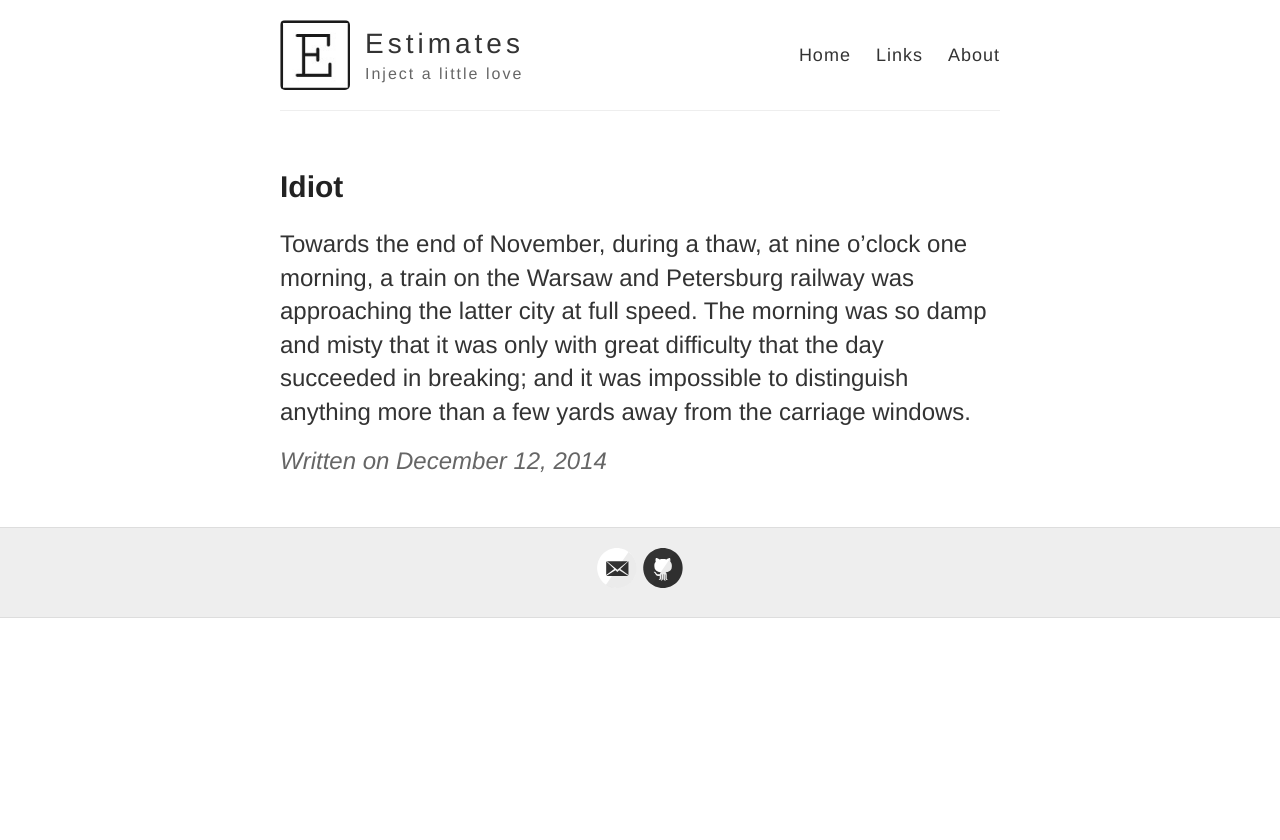
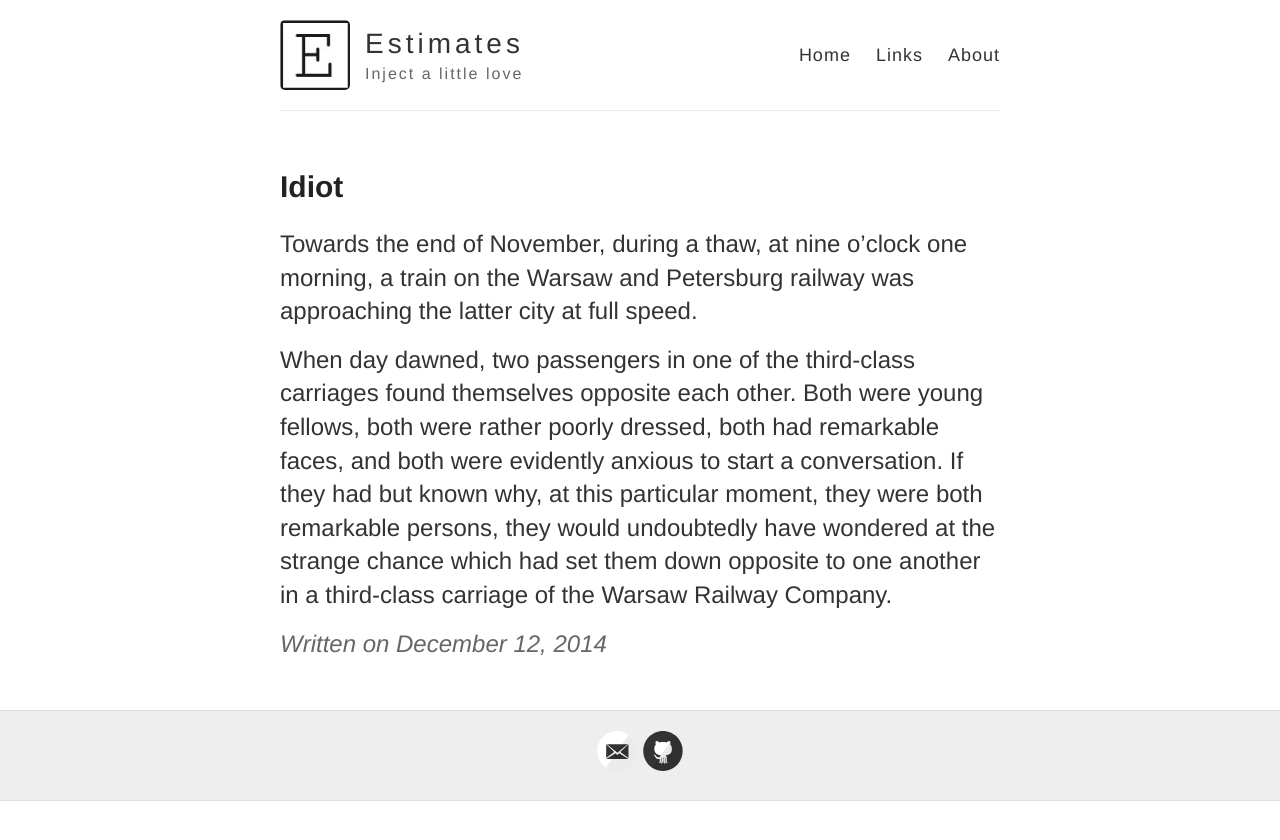
Before and after one commit to Estimates/estimates.github.io, a Jekyll site: the page built from _posts/2014-12-12-Crime.md, in a window 1280 px wide. Shown: the top 840 px of the page. Built offline with Jekyll 4.4.1, drawn with Linux system fonts in a browser that asks for light colours.

Commit message:
Adding more text
I don't like second sent

```diff
--- a/_posts/2014-12-12-Crime.md
+++ b/_posts/2014-12-12-Crime.md
@@ -3,4 +3,7 @@ layout: post
 title: Idiot
 ---
 
-Towards the end of November, during a thaw, at nine o'clock one morning, a train on the Warsaw and Petersburg railway was approaching the latter city at full speed. The morning was so damp and misty that it was only with great difficulty that the day succeeded in breaking; and it was impossible to distinguish anything more than a few yards away from the carriage windows.
+Towards the end of November, during a thaw, at nine o'clock one morning, a train on the Warsaw and Petersburg railway was approaching the latter city at full speed.
+
+
+When day dawned, two passengers in one of the third-class carriages found themselves opposite each other. Both were young fellows, both were rather poorly dressed, both had remarkable faces, and both were evidently anxious to start a conversation. If they had but known why, at this particular moment, they were both remarkable persons, they would undoubtedly have wondered at the strange chance which had set them down opposite to one another in a third-class carriage of the Warsaw Railway Company.
```
